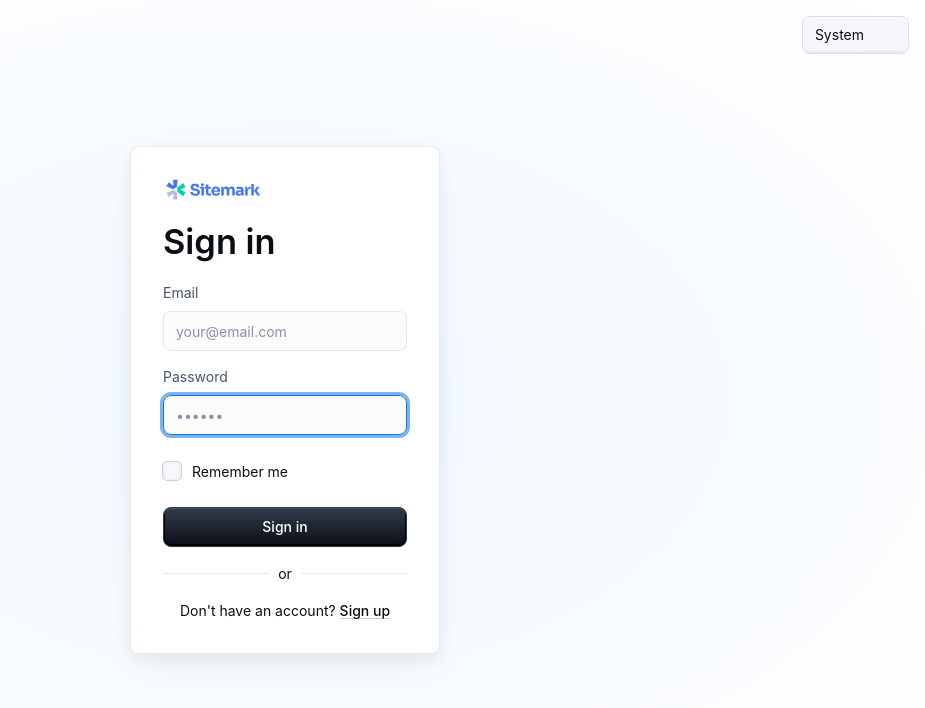
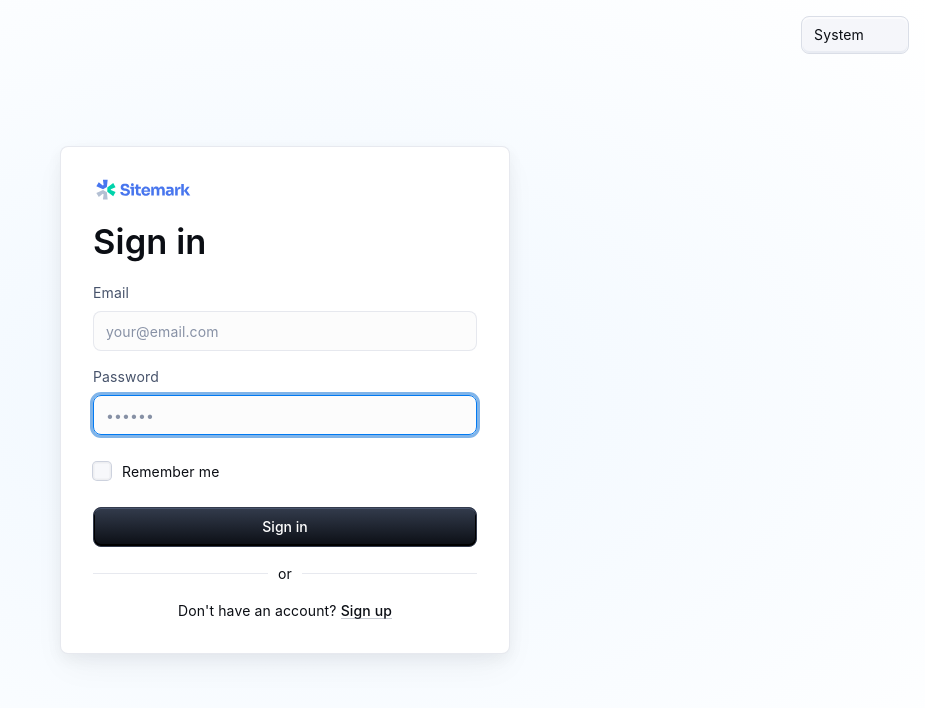
Before and after one commit to Kocoto/JBAAI-WEB, a React (Vite) app: page / in a window 1280 px wide. Shown: the top 708 px of the page, without its empty margins (355-1280 px from the left). Built offline with nearby package versions, Linux system fonts and the light colour scheme; some icons are missing.

Commit message:
refactor(auth): remove unused facebook icon paths and simplify app layout
remove commented-out facebook icon svg paths and streamline app component structure by removing unnecessary theme provider and styling

```diff
--- a/src/app/App.tsx
+++ b/src/app/App.tsx
@@ -1,28 +1,18 @@
 import { Box, CssBaseline } from "@mui/material";
 import { BrowserRouter, Routes, Route } from "react-router-dom";
-import AppThemeProvider from "../shared/theme/AppTheme";
 import DashboardPage from "../features/dashboard/pages/DashboardPage";
 import LoginPage from "../features/auth/pages/LoginPage";
 
 function App() {
   return (
     <BrowserRouter>
-      <AppThemeProvider>
       <CssBaseline enableColorScheme />
-        <Box
-          sx={{
-            display: "flex",
-            height: "100dvh",
-            justifyContent: "center",
-            alignItems: "center",
-          }}
-        >
+      <Box>
         <Routes>
           <Route path="/" element={<LoginPage />} />
           <Route path="/dashboard" element={<DashboardPage />} />
         </Routes>
       </Box>
-      </AppThemeProvider>
     </BrowserRouter>
   );
 }
--- a/src/features/auth/components/CustomIcons.tsx
+++ b/src/features/auth/components/CustomIcons.tsx
@@ -62,14 +62,14 @@ export function FacebookIcon() {
         fill="none"
         xmlns="http://www.w3.org/2000/svg"
       >
-        <path
+        {/* <path
           d="M6.68 15.92C2.88 15.24 0 11.96 0 8C0 3.6 3.6 0 8 0C12.4 0 16 3.6 16 8C16 11.96 13.12 15.24 9.32 15.92L8.88 15.56H7.12L6.68 15.92Z"
           fill="url(#paint0_linear_795_116)"
-        />
-        <path
+        /> */}
+        {/* <path
           d="M11.12 10.2391L11.48 7.99914H9.36V6.43914C9.36 5.79914 9.6 5.31914 10.56 5.31914H11.6V3.27914C11.04 3.19914 10.4 3.11914 9.84 3.11914C8 3.11914 6.72 4.23914 6.72 6.23914V7.99914H4.72V10.2391H6.72V15.8791C7.16 15.9591 7.6 15.9991 8.04 15.9991C8.48 15.9991 8.92 15.9591 9.36 15.8791V10.2391H11.12Z"
           fill="white"
-        />
+        /> */}
         <defs>
           <linearGradient
             id="paint0_linear_795_116"
```
Lines whose indentation alone changed are shown as unchanged.
